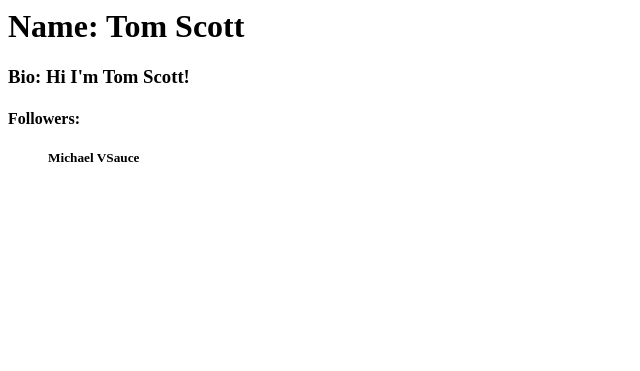
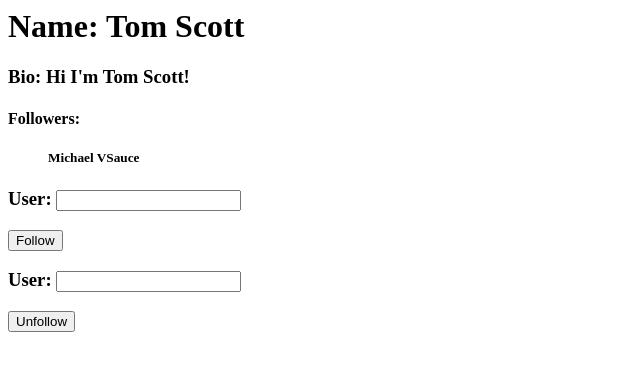
Before and after one commit to neemaque/PersonalDjango, a Django app: page /users/1/ in a window 1280 px wide. Shown: the top 371 px of the page, without its empty margins (0-640 px from the left). Run offline with Django 5.2, Linux system fonts and the light colour scheme; data comes from the database, SQL or seed files in the repository; both versions use the stored data as it was after the commit.

Commit message:
Profile changes
Profile edit, register, follow and unfollow

```diff
--- a/mini_project_1/users/templates/profile_template.html
+++ b/mini_project_1/users/templates/profile_template.html
@@ -11,5 +11,17 @@
             {% endfor %}
         </ul>
     </div>
+    <form action='follow/' method='post'>{% csrf_token %}
+        <h3>User:
+            <input type="text" name="follower_id" value="">
+        </h3>
+        <input type="submit" value="Follow">
+    </form>
+    <form action='unfollow/' method='post'>{% csrf_token %}
+        <h3>User:
+            <input type="text" name="follower_id" value="">
+        </h3>
+        <input type="submit" value="Unfollow">
+    </form>
 </body>
 </html>
--- a/mini_project_1/users/urls.py
+++ b/mini_project_1/users/urls.py
@@ -3,4 +3,8 @@ from . import views
 
 urlpatterns = [
     path('users/<int:user_id>/', views.profile),
+    path('users/<int:user_id>/edit/', views.edit_profile),
+    path('users/<int:user_id>/follow/', views.follow_user),
+    path('users/<int:user_id>/unfollow/', views.unfollow_user),
+    path('register/', views.register)
 ]
--- a/mini_project_1/users/views.py
+++ b/mini_project_1/users/views.py
@@ -2,6 +2,7 @@ from django.shortcuts import render
 from django.template import loader
 from django.http import HttpResponse
 from .models import User, Profile, Follow
+
 
 def profile(request, user_id):
     user = User.objects.all().get(id=user_id)
@@ -17,15 +18,20 @@ def profile(request, user_id):
     context = {'profile': profile, 'followers': followers}
     return HttpResponse(template.render(context, request))
 
+
 def edit_profile(request, user_id):
+    user = User.objects.all().get(id=user_id)
+    all_profiles = Profile.objects.all()
+    result = []
+    for a in all_profiles:
+        if a.user.id == user_id:
+            result.append(a)
+    profile = result[0]
+    if request.method == 'GET':
+        template = loader.get_template('profile_edit_template.html')
+        context = {'profile': profile}
+        return HttpResponse(template.render(context, request))
     if request.method == 'POST':
-        user = User.objects.all().get(id=user_id)
-        all_profiles = Profile.objects.all()
-        result = []
-        for a in all_profiles:
-            if a.user.id == user_id:
-                result.append(a)
-        profile = result[0]
         name = request.POST.get('name')
         user.name = name
         user.save()
@@ -33,3 +39,51 @@ def edit_profile(request, user_id):
         profile.bio = bio
         profile.save()
         return HttpResponse("Success!")
+
+
+def follow_user(request, user_id):
+    user = User.objects.all().get(id=user_id)
+    if request.method == 'POST':
+        follower_id = int(request.POST.get('follower_id'))
+        follower = User.objects.all().get(id=follower_id)
+        result = []
+        for a in Follow.objects.all():
+            if a.Follower == follower and a.Following == user:
+                result.append(a)
+        if len(result) != 0:
+            return HttpResponse("Already follows!")
+        follow = Follow(Follower = follower, Following = user)
+        follow.save()
+        return HttpResponse("Success!")
+
+
+def unfollow_user(request, user_id):
+    user = User.objects.all().get(id=user_id)
+    if request.method == 'POST':
+        follower_id = int(request.POST.get('follower_id'))
+        follower = User.objects.all().get(id=follower_id)
+        result = []
+        for a in Follow.objects.all():
+            if a.Follower == follower and a.Following == user:
+                result.append(a)
+        try:
+            follow = result[0]
+            follow.delete()
+            return HttpResponse("Success!")
+        except:
+            return HttpResponse("User doesn't follow!")
+
+
+def register(request):
+    if request.method == 'GET':
+        template = loader.get_template('register_template.html')
+        context = {}
+        return HttpResponse(template.render(context, request))
+    if request.method == 'POST':
+        name = request.POST.get('name')
+        user = User(name=name)
+        user.save()
+        bio = request.POST.get('bio')
+        profile = Profile(user=user, bio=bio)
+        profile.save()
+        return HttpResponse("Success!")
```
Also changed, not shown: mini_project_1/users/templates/profile_edit_template.html (added, +14 -0 lines), mini_project_1/users/templates/register_template.html (added, +14 -0 lines), mini_project_1/db.sqlite3, mini_project_1/users/models.py (line endings or trailing spaces).
